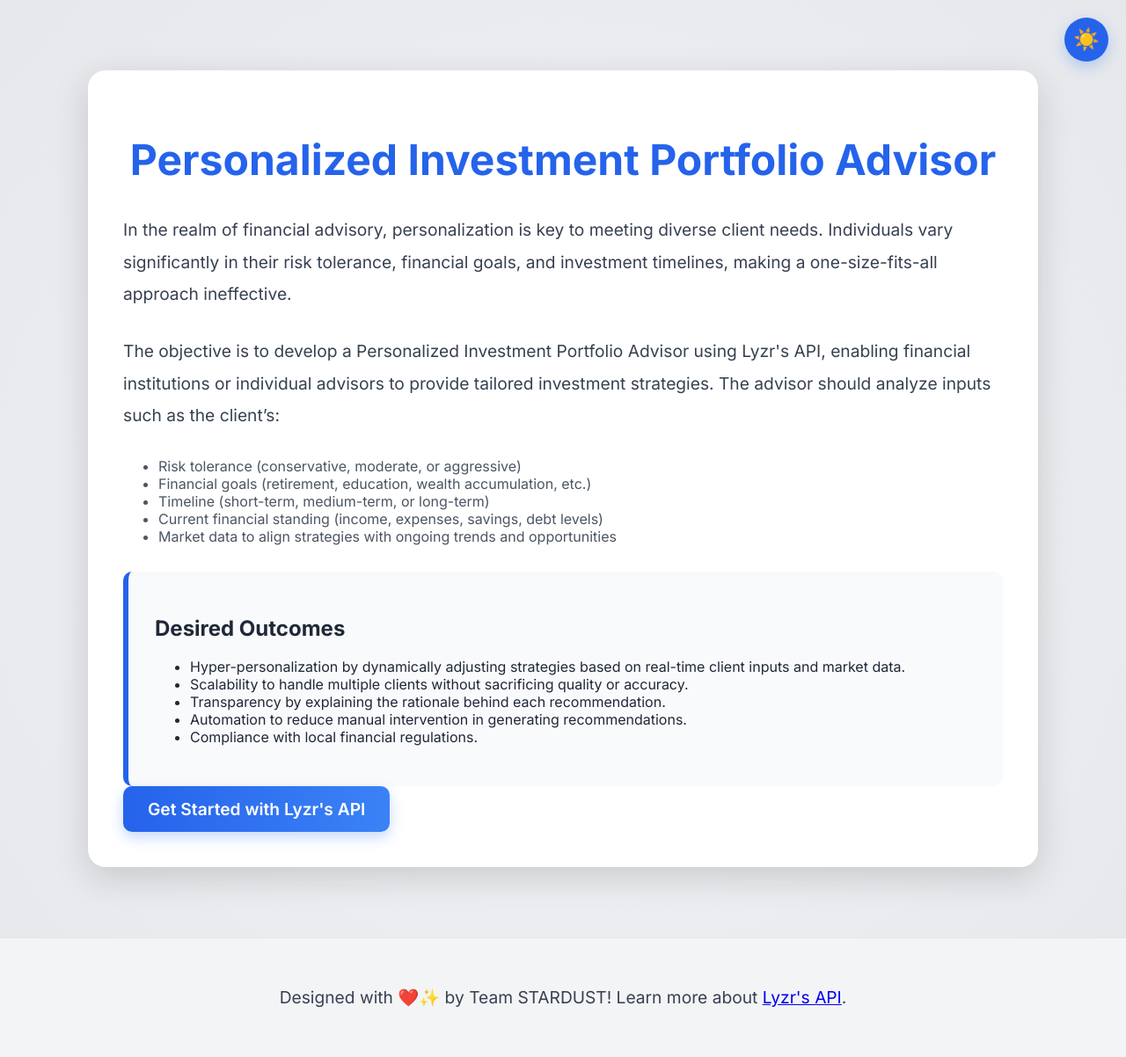
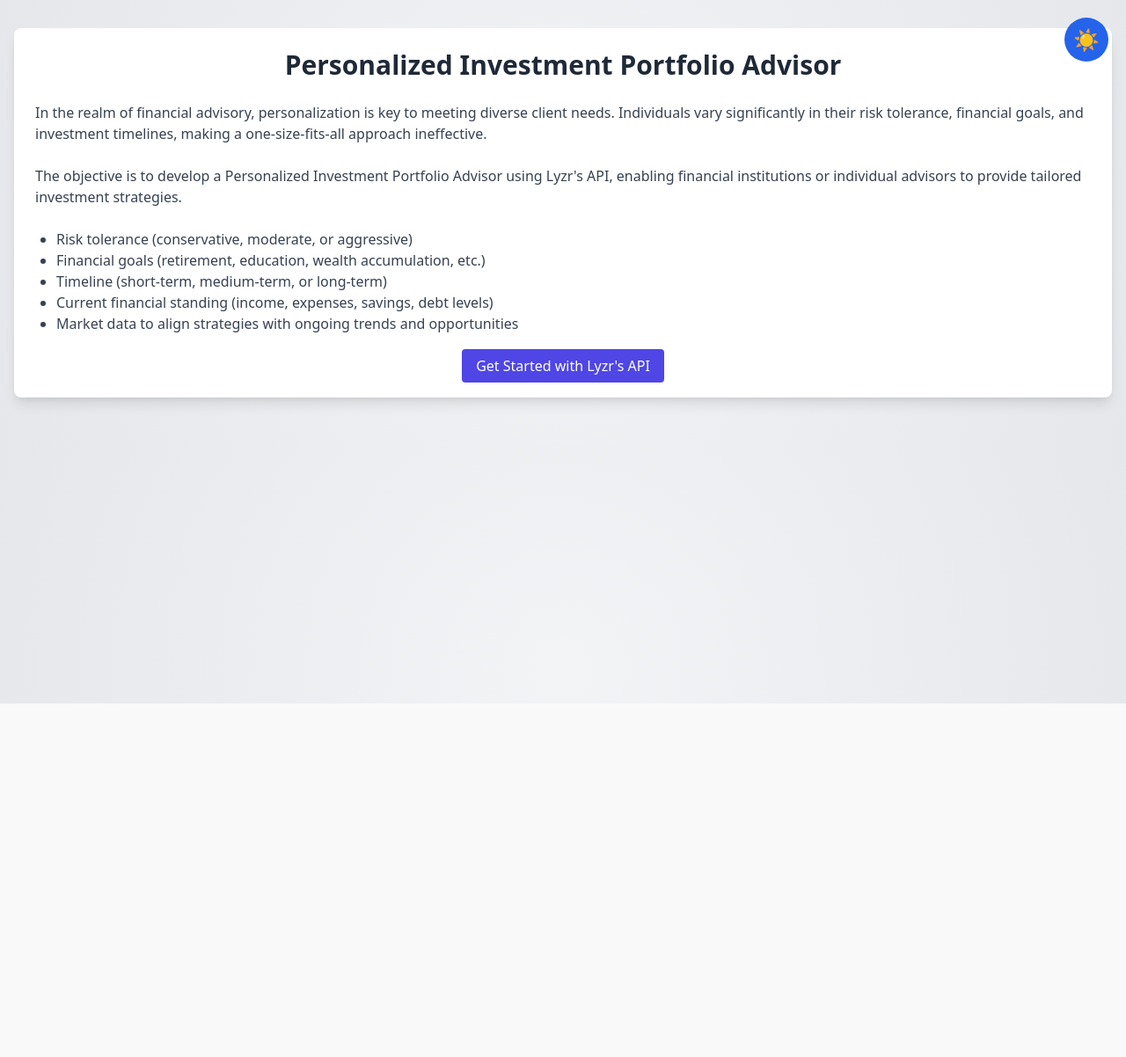
Before and after one commit to pranamyajainn/AI-driven-portfolio-analyzer, a Flask app: page / in a window 1280 px wide. Shown: the whole page at 88% size. After the commit the page ends 800 px from the top, so only its background shows below. Run offline with Flask 3, Linux system fonts and the light colour scheme.

Commit message:
Update index.html

```diff
--- a/templates/index.html
+++ b/templates/index.html
@@ -4,107 +4,22 @@
     <meta charset="UTF-8">
     <meta name="viewport" content="width=device-width, initial-scale=1.0">
     <title>Personalized Investment Portfolio Advisor</title>
-    <link href="https://fonts.googleapis.com/css2?family=Inter:wght@400;600;700&display=swap" rel="stylesheet">
+    <link href="https://cdn.jsdelivr.net/npm/tailwindcss@2.2.19/dist/tailwind.min.css" rel="stylesheet">
     <style>
         body {
-            margin: 0;
-            font-family: 'Inter', sans-serif;
             background: radial-gradient(circle, #f3f4f6, #e5e7eb);
             color: #1f2937;
-            overflow-x: hidden;
-            transition: background 0.3s ease, color 0.3s ease;
         }
         body.dark-mode {
             background: radial-gradient(circle, #1e293b, #0f172a);
             color: #f1f5f9;
         }
-        .container {
-            max-width: 1000px;
-            margin: 80px auto;
-            padding: 40px;
-            background: #ffffff;
-            border-radius: 20px;
-            box-shadow: 0 12px 40px rgba(0, 0, 0, 0.15);
-            transform: scale(1);
-            transition: transform 0.3s ease, background 0.3s ease, color 0.3s ease;
-        }
-        .container.dark-mode {
-            background: #1e293b;
-            color: #f1f5f9;
-        }
-        h1 {
-            font-size: 3rem;
-            font-weight: 800;
-            text-align: center;
-            margin-bottom: 2rem;
-            color: #2563eb;
-        }
-        body.dark-mode h1 {
-            color: #3b82f6;
-        }
-        p {
-            font-size: 1.2rem;
-            line-height: 1.9;
-            margin: 1.8rem 0;
-            color: #374151;
-        }
-        body.dark-mode p {
-            color: #e5e7eb;
-        }
-        .list li {
-            color: #4b5563;
-        }
-        body.dark-mode .list li {
-            color: #cbd5e1;
-        }
-        .outcomes {
-            background: #f9fafb;
-            padding: 30px;
-            border-left: 6px solid #2563eb;
-            border-radius: 10px;
-            margin-top: 30px;
-        }
-        .outcomes.dark-mode {
-            background: #334155;
-            border-left: 6px solid #3b82f6;
-        }
-        .cta a {
-            display: inline-block;
-            padding: 14px 28px;
-            background: linear-gradient(90deg, #2563eb, #3b82f6);
-            color: white;
-            text-decoration: none;
-            font-size: 1.2rem;
-            font-weight: 600;
-            border-radius: 10px;
-            box-shadow: 0 6px 15px rgba(59, 130, 246, 0.3);
-            transition: background 0.4s ease, transform 0.2s ease;
-        }
-        .cta a:hover {
-            background: linear-gradient(90deg, #1d4ed8, #2563eb);
-            transform: translateY(-3px);
-        }
-        footer {
-            text-align: center;
-            margin-top: 60px;
-            font-size: 1rem;
-            color: #6b7280;
-            background: #f3f4f6;
-            padding: 20px 0;
-            border-top: 1px solid #e5e7eb;
-        }
-        body.dark-mode footer {
-            background: #1e293b;
-            color: #cbd5e1;
-        }
-        /* Circular Button for Dark Mode */
         .dark-mode-toggle {
             position: fixed;
             top: 20px;
             right: 20px;
             width: 50px;
             height: 50px;
-            border: none;
             border-radius: 50%;
             background: #2563eb;
             color: white;
@@ -113,7 +28,6 @@
             justify-content: center;
             font-size: 1.5rem;
             cursor: pointer;
-            box-shadow: 0 6px 15px rgba(59, 130, 246, 0.3);
             transition: background 0.3s ease, transform 0.2s ease;
         }
         .dark-mode-toggle:hover {
@@ -141,49 +55,41 @@
         <span class="moon">🌙</span>
     </button>
 
-    <div class="container">
-        <h1>Personalized Investment Portfolio Advisor</h1>
-        <p>
-            In the realm of financial advisory, personalization is key to meeting diverse client needs.
-            Individuals vary significantly in their risk tolerance, financial goals, and investment timelines,
-            making a one-size-fits-all approach ineffective.
+    <div class="container mx-auto px-4 py-8">
+        <div class="bg-white rounded-lg shadow-lg p-6 mb-6">
+            <h1 class="text-3xl font-bold mb-6 text-center text-gray-800">Personalized Investment Portfolio Advisor</h1>
+
+            <p class="text-gray-700 mb-6">
+                In the realm of financial advisory, personalization is key to meeting diverse client needs. Individuals vary significantly in their risk tolerance, financial goals, and investment timelines, making a one-size-fits-all approach ineffective.
             </p>
-        <p>
-            The objective is to develop a Personalized Investment Portfolio Advisor using Lyzr's API, enabling
-            financial institutions or individual advisors to provide tailored investment strategies.
-            The advisor should analyze inputs such as the client’s:
+
+            <p class="text-gray-700 mb-6">
+                The objective is to develop a Personalized Investment Portfolio Advisor using Lyzr's API, enabling financial institutions or individual advisors to provide tailored investment strategies.
             </p>
-        <ul class="list">
+
+            <ul class="list-disc pl-6 text-gray-700 mb-6">
                 <li>Risk tolerance (conservative, moderate, or aggressive)</li>
                 <li>Financial goals (retirement, education, wealth accumulation, etc.)</li>
                 <li>Timeline (short-term, medium-term, or long-term)</li>
                 <li>Current financial standing (income, expenses, savings, debt levels)</li>
                 <li>Market data to align strategies with ongoing trends and opportunities</li>
             </ul>
-        <div class="outcomes">
-            <h2>Desired Outcomes</h2>
-            <ul>
-                <li>Hyper-personalization by dynamically adjusting strategies based on real-time client inputs and market data.</li>
-                <li>Scalability to handle multiple clients without sacrificing quality or accuracy.</li>
-                <li>Transparency by explaining the rationale behind each recommendation.</li>
-                <li>Automation to reduce manual intervention in generating recommendations.</li>
-                <li>Compliance with local financial regulations.</li>
-            </ul>
-        </div>
-        <div class="cta">
-            <a href="#">Get Started with Lyzr's API</a>
+
+            <div class="text-center">
+                <a
+                    href="/static/portfolio-advisor.html"
+                    target="_blank"
+                    class="bg-indigo-600 text-white py-2 px-4 rounded hover:bg-indigo-700 transition duration-200"
+                >
+                    Get Started with Lyzr's API
+                </a>
             </div>
         </div>
-    <footer>
-        <p>Designed with ❤️✨ by Team STARDUST! Learn more about <a href="#">Lyzr's API</a>.</p>
-    </footer>
+    </div>
 
     <script>
-        // Function to toggle dark mode
         function toggleDarkMode() {
             document.body.classList.toggle('dark-mode');
-            document.querySelector('.container').classList.toggle('dark-mode');
-            document.querySelector('.outcomes').classList.toggle('dark-mode');
         }
     </script>
 </body>
```
Lines whose indentation alone changed are shown as unchanged.
